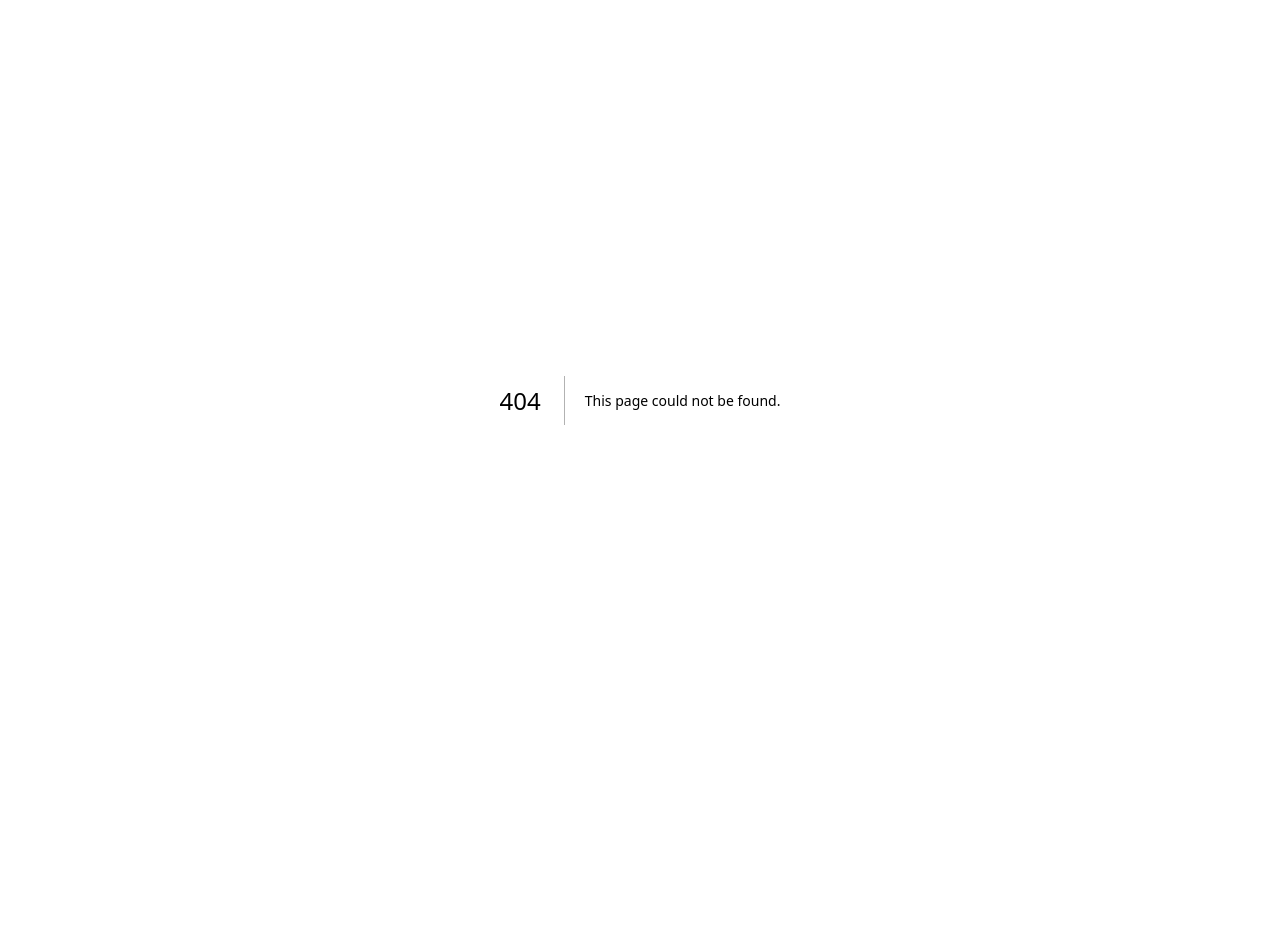
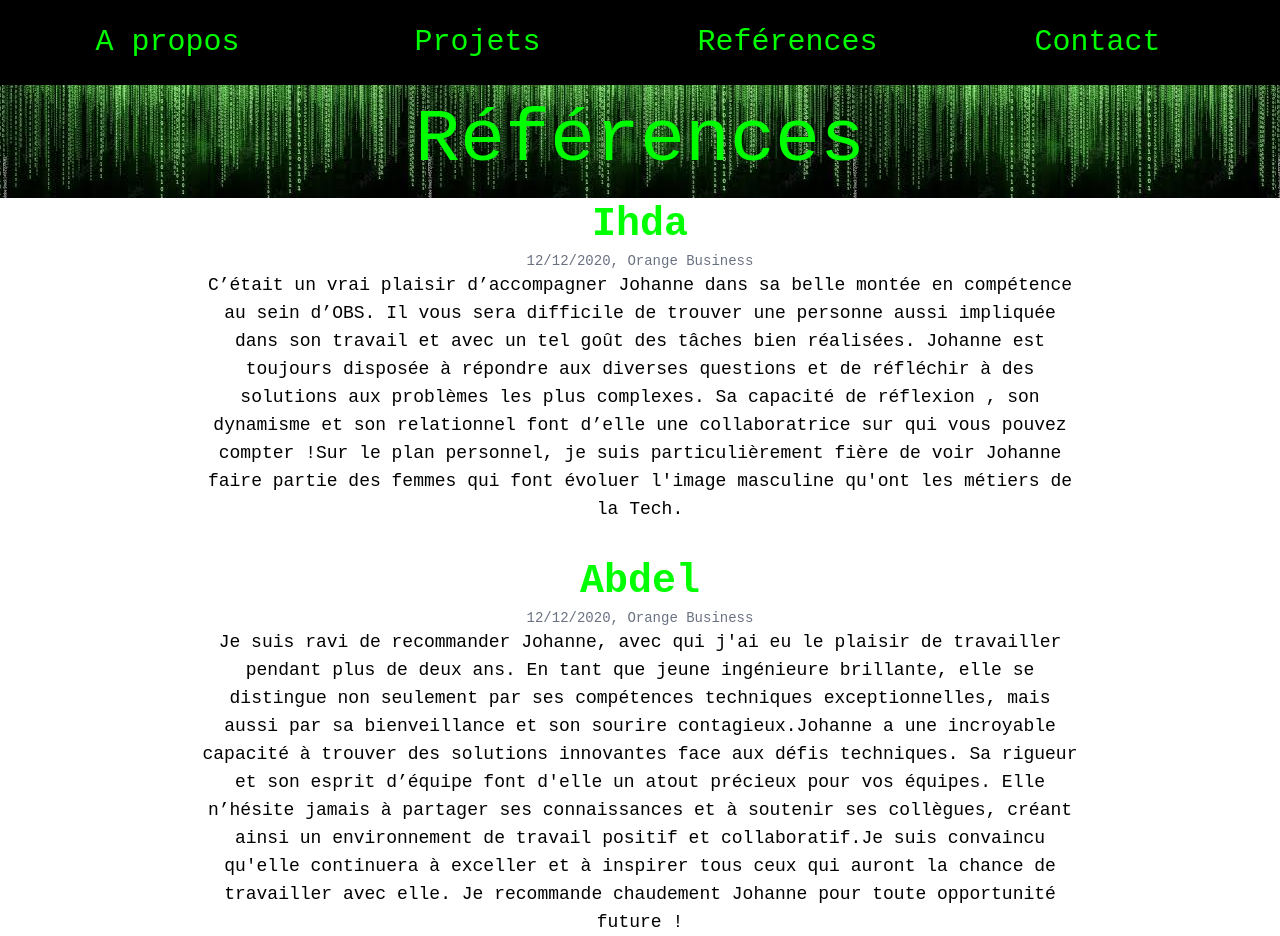
Before and after one commit to johanneclc/portfolio, a Next.js app in the folder portfolio-frontend/: page /refferals in a window 1280 px wide. Before the commit this address had no page. Before the commit the page ends 800 px from the top, so only its background shows below. Built offline with nearby package versions, Linux system fonts and the light colour scheme; no server answers.

Commit message:
[feat] WIP create refferals page

```diff
--- /dev/null
+++ b/portfolio-frontend/app/refferals/page.tsx
@@ -0,0 +1,69 @@
+"use client"
+
+import "./refferals.css"
+import axios from "axios"
+import Banner from "../components/Banner/banner"
+import Menu from "../components/Menu/menu"
+import Refferal from "./../models/refferal"
+import { useEffect, useState } from "react"
+
+const apiUrl = process.env.API_URL ? process.env.API_URL : "http://localhost:3000"
+
+export default function Refferals() {
+  const [refferals, setRefferals] = useState<Refferal[]>([])
+
+  const getRefferals = async function () {
+    const mockRefferals = [
+      {
+        id: 1,
+        user: "Ihda",
+        description:
+          "C’était un vrai plaisir d’accompagner Johanne dans sa belle montée en compétence au sein d’OBS. Il vous sera difficile de trouver une personne aussi impliquée dans son travail et avec un tel goût des tâches bien réalisées. Johanne est toujours disposée à répondre aux diverses questions et de réfléchir à des solutions aux problèmes les plus complexes. Sa capacité de réflexion , son dynamisme et son relationnel font d’elle une collaboratrice sur qui vous pouvez compter !Sur le plan personnel, je suis particulièrement fière de voir Johanne faire partie des femmes qui font évoluer l'image masculine qu'ont les métiers de la Tech.",
+        date: "12/12/2020",
+        company: "Orange Business",
+        job: "Architect",
+      },
+      {
+        id: 2,
+        user: "Abdel",
+        description:
+          "Je suis ravi de recommander Johanne, avec qui j'ai eu le plaisir de travailler pendant plus de deux ans. En tant que jeune ingénieure brillante, elle se distingue non seulement par ses compétences techniques exceptionnelles, mais aussi par sa bienveillance et son sourire contagieux.Johanne a une incroyable capacité à trouver des solutions innovantes face aux défis techniques. Sa rigueur et son esprit d’équipe font d'elle un atout précieux pour vos équipes. Elle n’hésite jamais à partager ses connaissances et à soutenir ses collègues, créant ainsi un environnement de travail positif et collaboratif.Je suis convaincu qu'elle continuera à exceller et à inspirer tous ceux qui auront la chance de travailler avec elle. Je recommande chaudement Johanne pour toute opportunité future !",
+        date: "12/12/2020",
+        company: "Orange Business",
+        job: "Architect",
+      },
+    ]
+    setRefferals(mockRefferals)
+    await axios.get(`${apiUrl}/api/refferals`).then((response) => {
+      setRefferals(mockRefferals)
+    })
+  }
+
+  useEffect(() => {
+    getRefferals()
+  }, [])
+
+  return (
+    <div>
+      <Menu />
+      <Banner title="Références" />
+      <div className={`grid grid-col-${refferals.length} grid-flow-row gap-8`}>
+        {refferals.map((refferal) => (
+          <div className="refferal flex justify-center" key={refferal.id}>
+            <article className="mr-50 ml-50">
+              <h2 className="font-bold text-2xl justify-self-center refferal-name">
+                {refferal.user}
+              </h2>
+              <div className="text-sm text-gray-500 justify-self-center text-center">
+                {refferal.date}, {refferal.company}
+              </div>
+              <p className="text-lg justify-self-center text-center">
+                {refferal.description}
+              </p>
+            </article>
+          </div>
+        ))}
+      </div>
+    </div>
+  )
+}
--- /dev/null
+++ b/portfolio-frontend/app/refferals/refferals.css
@@ -0,0 +1,9 @@
+@import "./../globals.css";
+
+.refferal-name {
+  font-family: var(--font-geist-sans);
+  text-align: center;
+  font-size: 40px;
+  color: #0f0;
+  font-family: "Courier New", Courier, monospace;
+}
```
